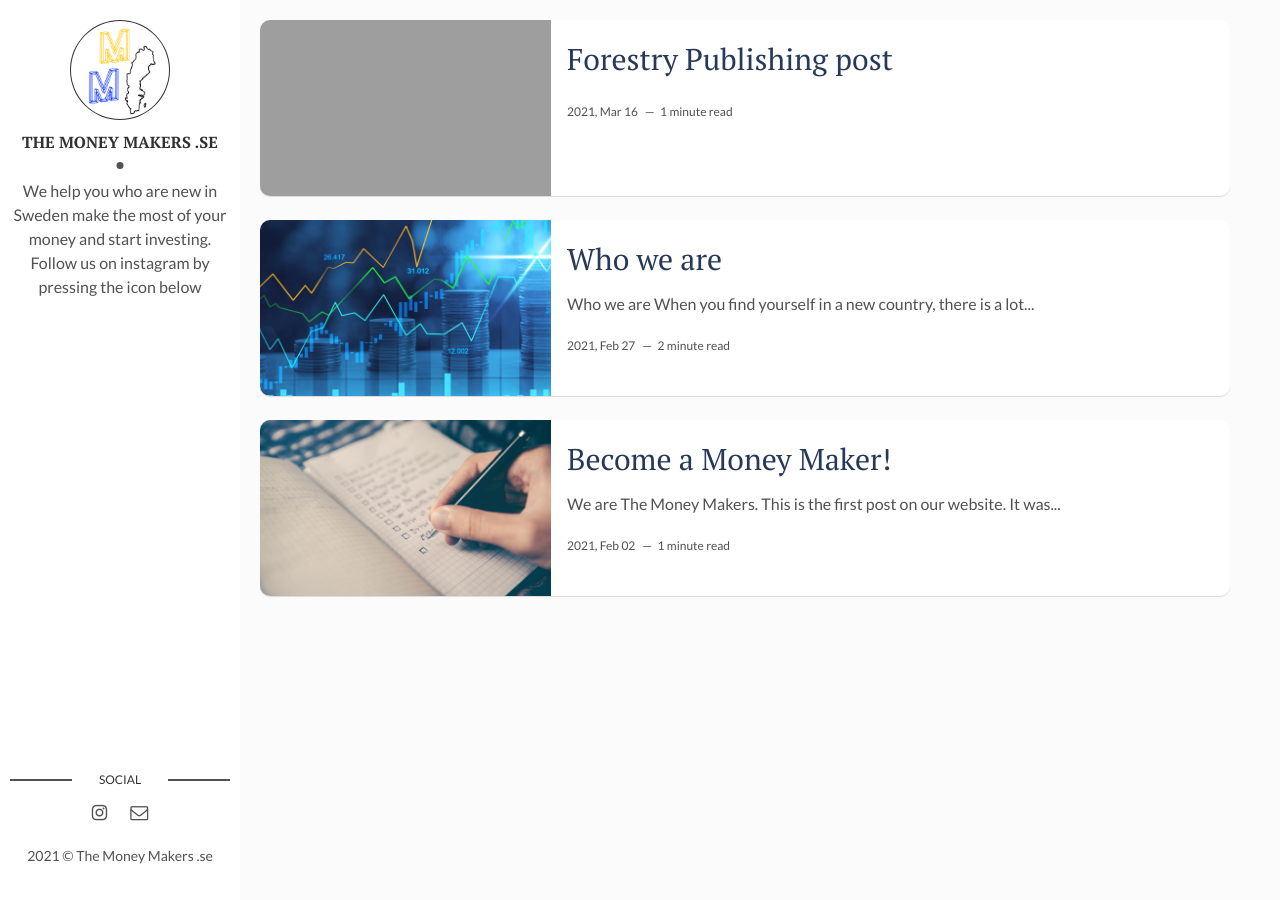
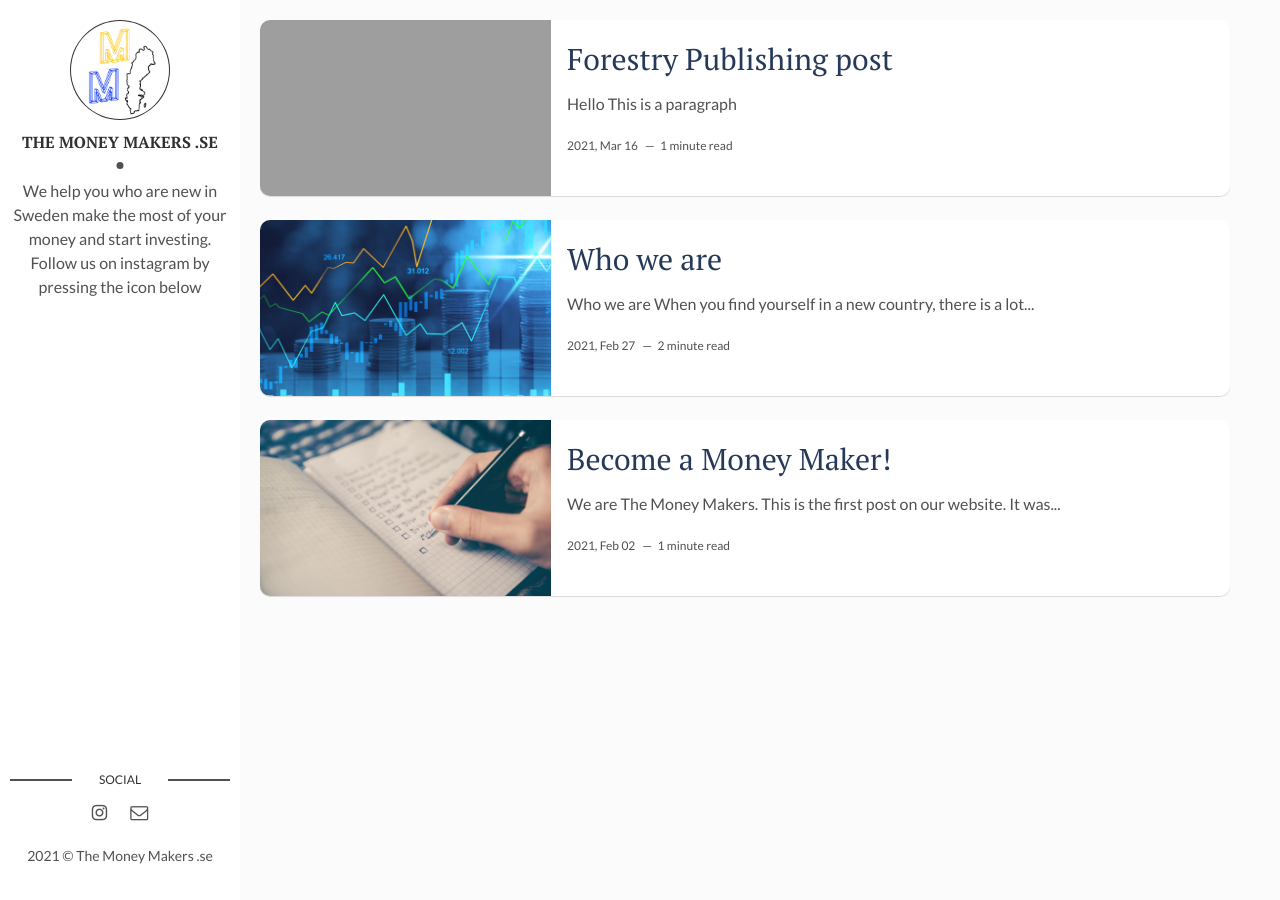
Before and after one commit to moneymakersnordic/moneymakersnordic.github.io, a Jekyll site: the page built from index.html, in a window 1280 px wide. Built offline with Jekyll 4.4.1, drawn with Linux system fonts in a browser that asks for light colours; the list of posts is cut into pages by our own code.

Commit message:
Update from Forestry.io moneymakersnordic updated _posts/2021-03-16-forestry-publishing-post.md

```diff
--- a/_posts/2021-03-16-forestry-publishing-post.md
+++ b/_posts/2021-03-16-forestry-publishing-post.md
@@ -9,3 +9,6 @@ tags:
 hidden: false
 
 ---
+# Hello
+
+This is a paragraph
```
